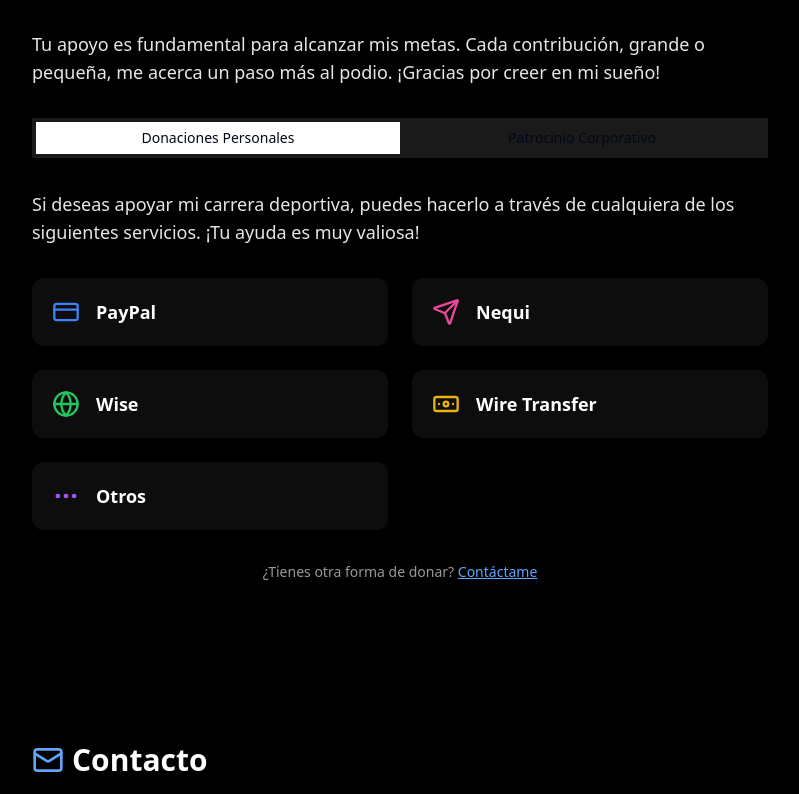
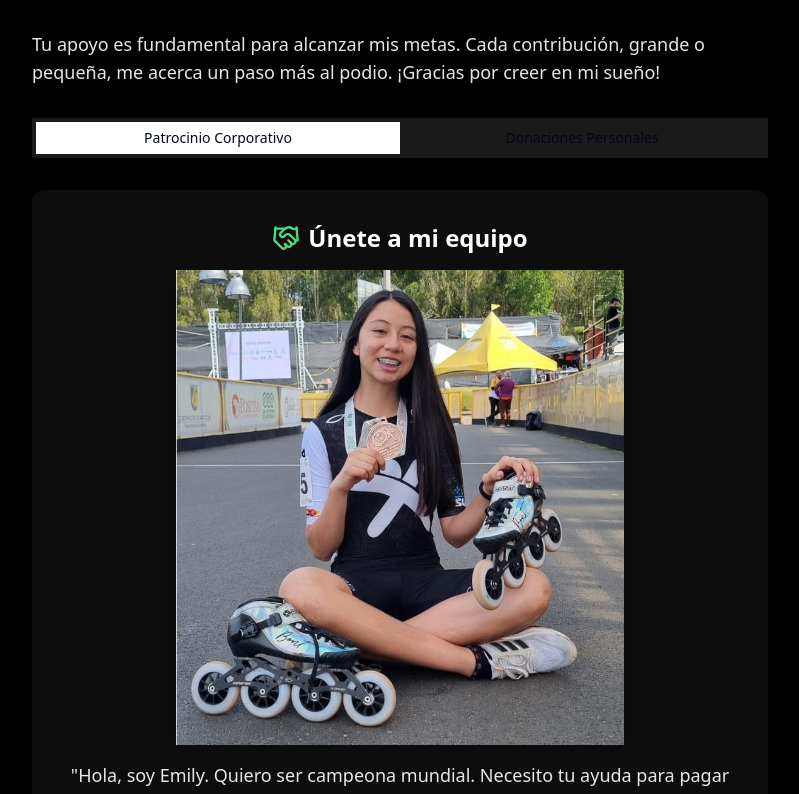
Before and after one commit to miguelggdev/emyng-website, a React (Vite) app: page / in a window 1280 px wide. Shown: the part 8683-9477 px from the top of the page, without its empty margins (240-1039 px from the left). Built offline with nearby package versions, Linux system fonts and the light colour scheme.

Commit message:
[dyad] Se ha cambiado el orden de las pestañas de apoyo. - wrote 1 file(s) + extra files edited outside of Dyad

```diff
--- a/src/components/Apoyame.tsx
+++ b/src/components/Apoyame.tsx
@@ -83,10 +83,10 @@ export default function Apoyame() {
         Tu apoyo es fundamental para alcanzar mis metas. Cada contribución, grande o pequeña, me acerca un paso más al podio. ¡Gracias por creer en mi sueño!
       </p>
 
-      <Tabs defaultValue="donaciones" className="w-full">
+      <Tabs defaultValue="patrocinio" className="w-full">
         <TabsList className="grid w-full grid-cols-2 bg-white/10">
+          <TabsTrigger value="patrocinio">Patrocinio Corporativo</TabsTrigger>
           <TabsTrigger value="donaciones">Donaciones Personales</TabsTrigger>
-          <TabsTrigger value="patrocinio">Patrocinio Corporativo</TabsTrigger>
         </TabsList>
 
         <TabsContent value="donaciones" className="mt-8">
```
